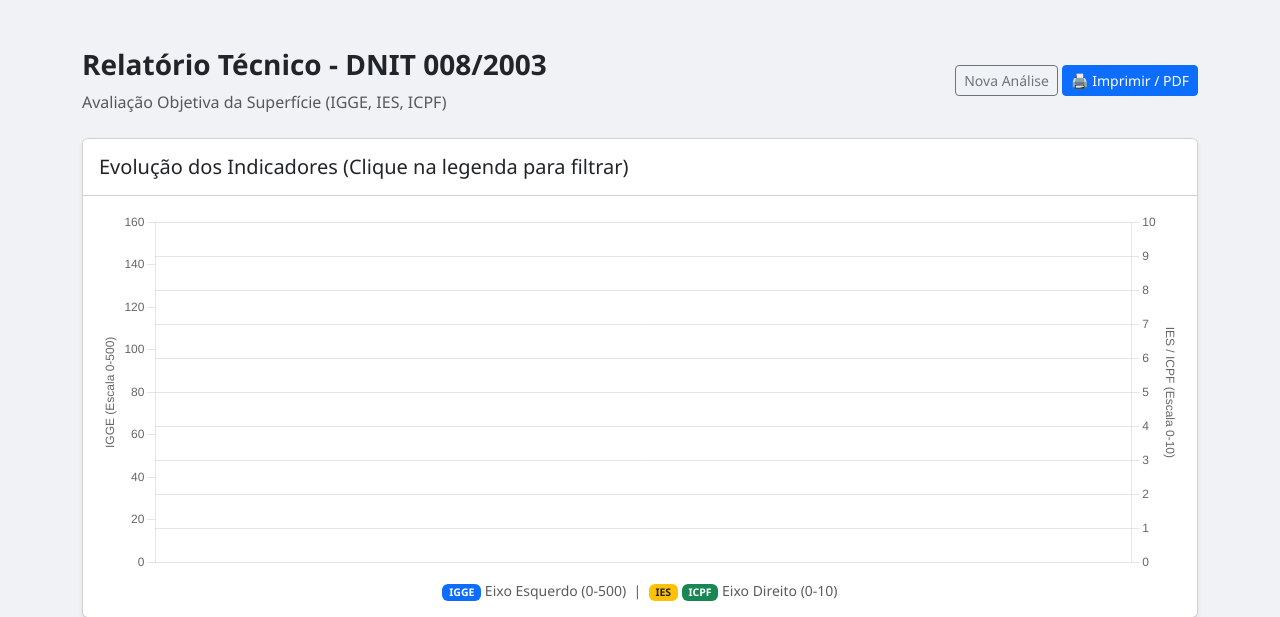
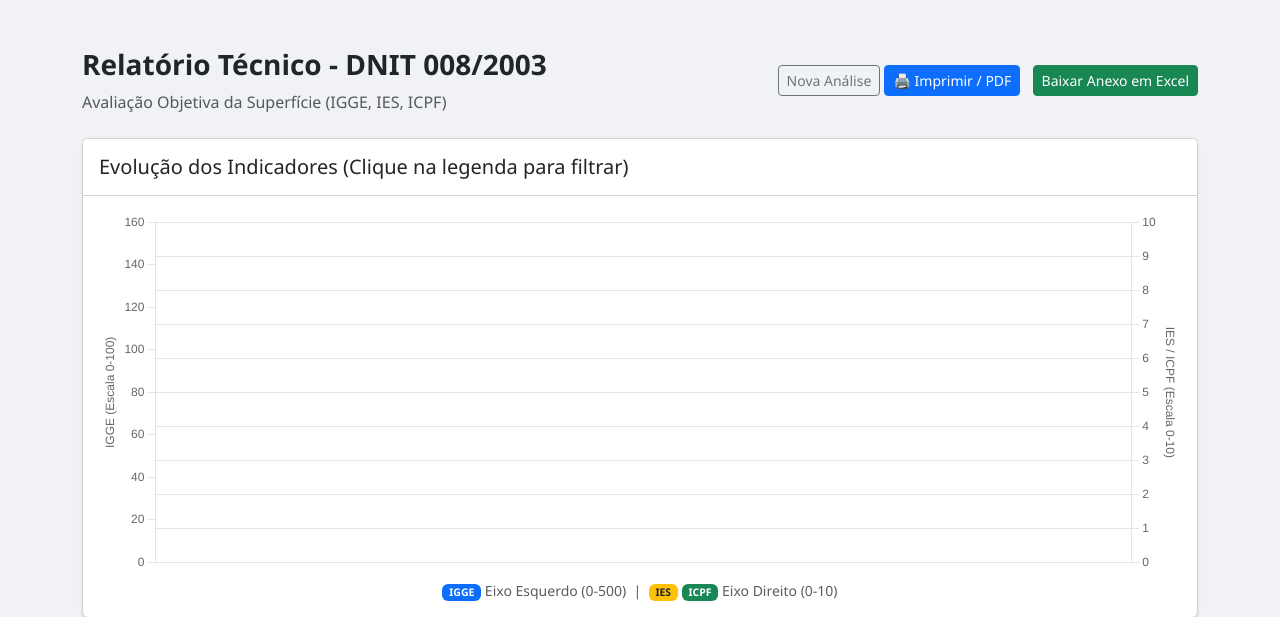
Before and after one commit to lucianoengdev/ProjetoIGG, a Flask app: template templates/relatorio.html in a window 1280 px wide. Shown: the top 617 px of the page. Run offline with Flask 3, Linux system fonts and the light colour scheme; the template is opened without the code that fills it, so the values that code supplies are empty.

Commit message:
2.3.0 Implement a button to export data in '.xlsx'

```diff
--- a/templates/relatorio.html
+++ b/templates/relatorio.html
@@ -32,6 +32,9 @@
         <div class="d-print-none">
             <a href="/" class="btn btn-outline-secondary btn-sm">Nova Análise</a>
             <button onclick="window.print()" class="btn btn-primary btn-sm">🖨️ Imprimir / PDF</button>
+            <a href="{{ url_for('exportar_relatorio', id=resultados[0]['upload_id']) }}" class="btn btn-success btn-sm ms-2">
+                <i class="bi bi-file-earmark-spreadsheet"></i> Baixar Anexo em Excel
+            </a>
         </div>
     </div>
 
@@ -221,7 +224,7 @@
                     type: 'linear',
                     display: true,
                     position: 'left',
-                    title: { display: true, text: 'IGGE (Escala 0-500)' },
+                    title: { display: true, text: 'IGGE (Escala 0-100)' },
                     suggestedMax: 150,
                     grid: { drawOnChartArea: false }
                 },
```
